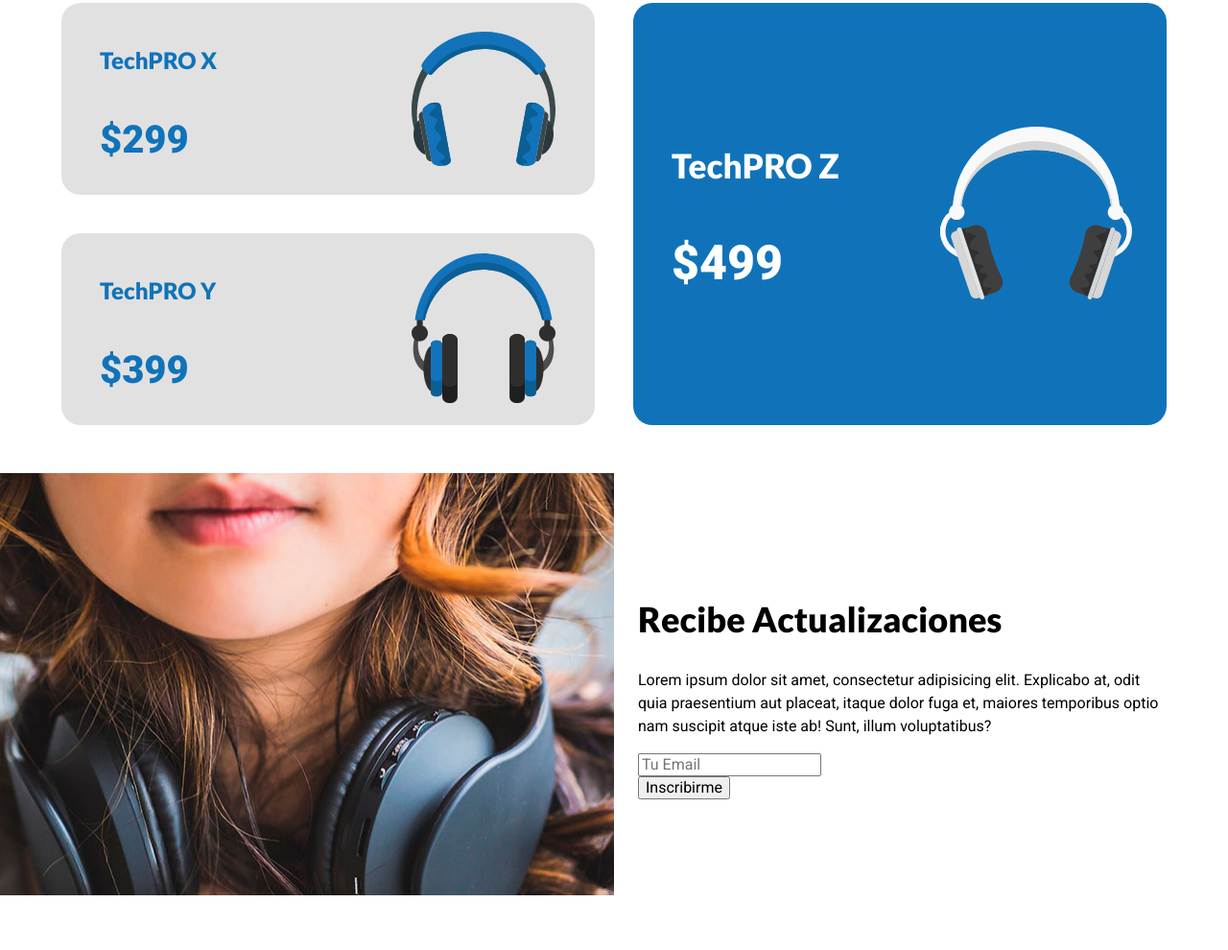
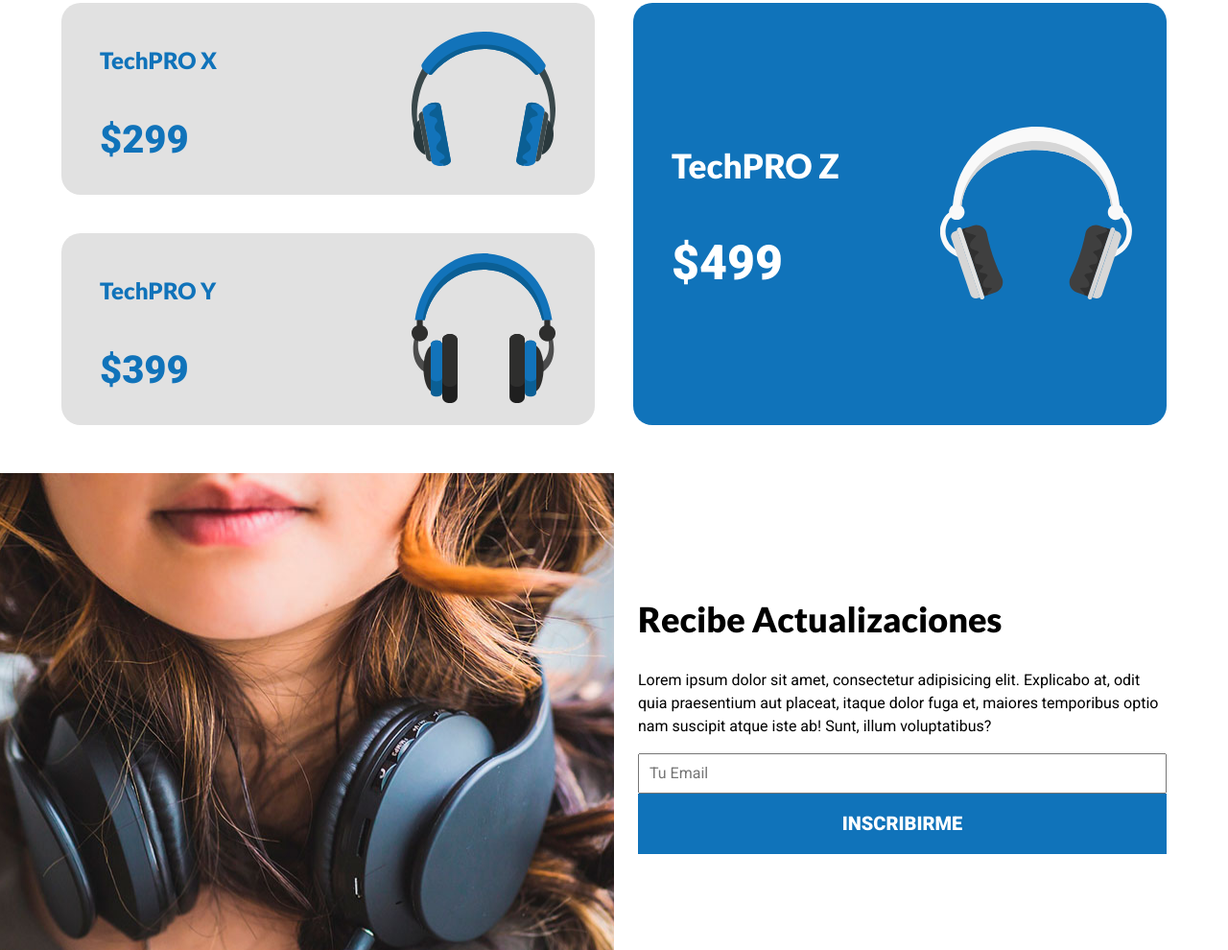
Before and after one commit to Juany313/Tienda-Audifonos, a plain HTML site: page index.html in a window 1280 px wide. Shown: the part 1761-2751 px from the top of the page at 96% size. Before the commit the page ends 2694 px from the top, so only its background shows below. Drawn offline with Linux system fonts and the light colour scheme.

Commit message:
Newsletter formulario

```diff
--- a/css/styles.css
+++ b/css/styles.css
@@ -363,3 +363,22 @@ img {
         grid-column: 2 / 3;
     }
 }
+
+.formulario input[type="text"] {
+    width: 100%;
+    padding: 1rem;
+}
+
+.formulario input[type="submit"] {
+    width: 100%;
+    padding: 2rem;
+    background-color: var(--primario);
+    color: var(--blanco);
+    text-transform: uppercase;
+    font-size: 2rem;
+    font-weight: 900;
+    border: none;
+}
+.formulario input[type="submit"]:hover {
+    cursor: pointer;
+}
```
